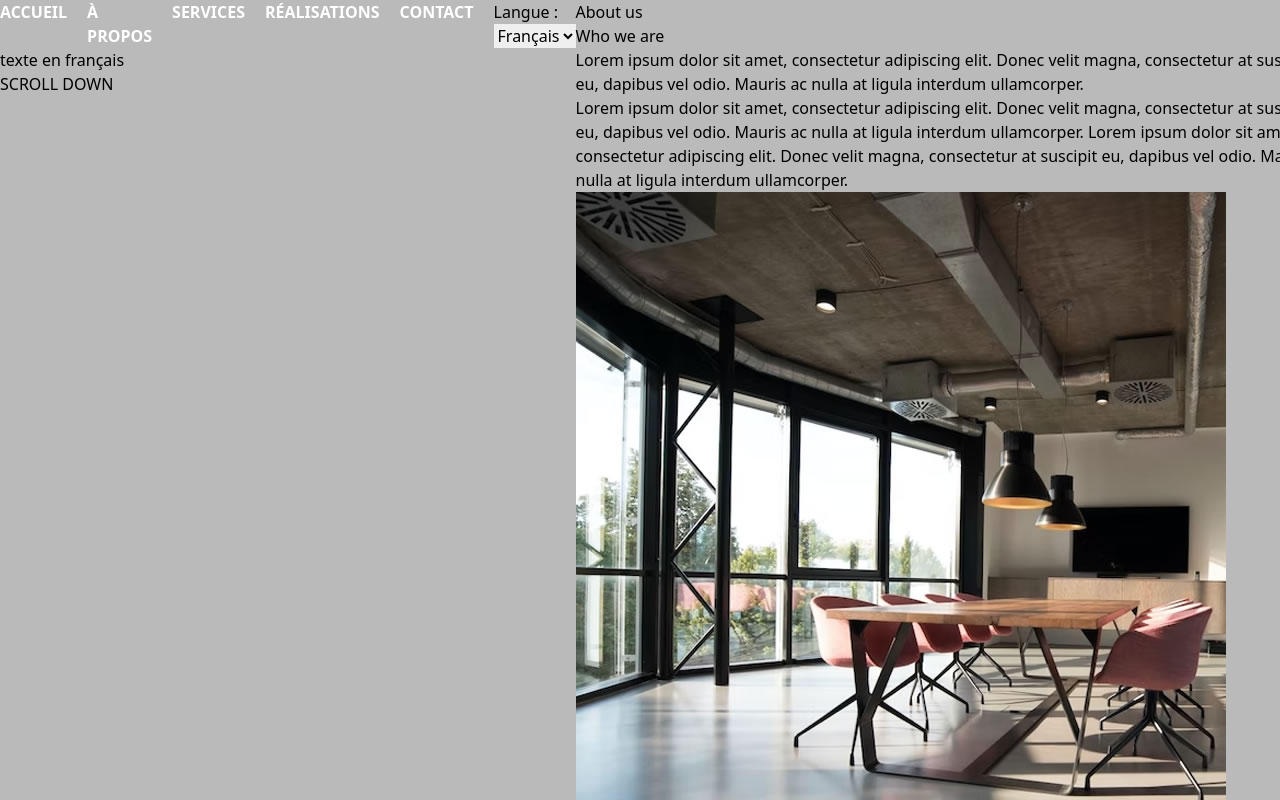
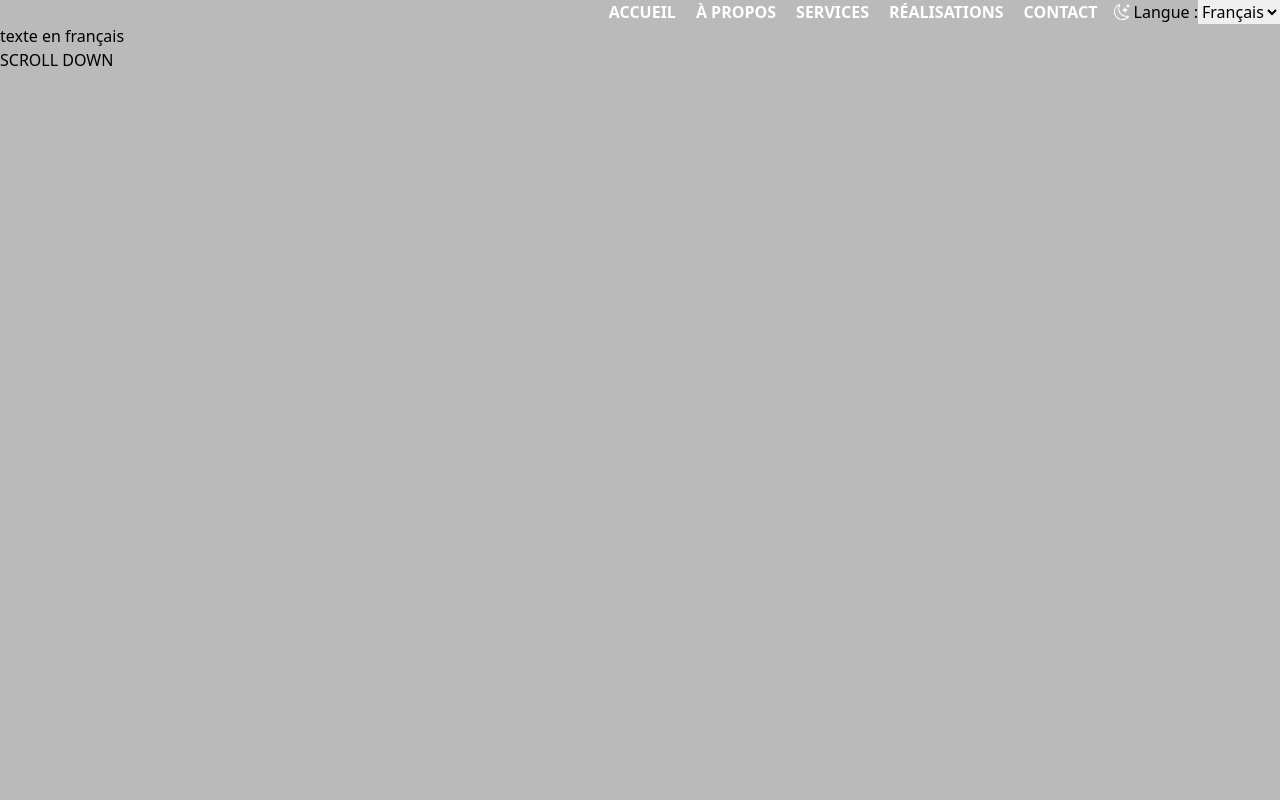
Before and after one commit to Titou360/Painter, a Next.js app: page / in a window 1280 px wide. Shown: the top 800 px of the page. Built offline with nearby package versions, Linux system fonts and the light colour scheme.

Commit message:
Adding the navbar

```diff
--- a/src/pages/index.js
+++ b/src/pages/index.js
@@ -1,13 +1,15 @@
 import { useTranslation } from 'react-i18next';
-import Header from '../components/header';
 
 // scroll horizontal
 import { ScrollTrigger } from 'gsap/dist/ScrollTrigger';
 import { gsap } from 'gsap/dist/gsap';
 import { useEffect } from 'react';
-import About from '../components/About';
+import Header from '../components/header';
 
 gsap.registerPlugin(ScrollTrigger);
+
+//composants
+import About from '../components/About';
 
 export default function Home() {
   // i18n
@@ -34,7 +36,7 @@ export default function Home() {
     <>
       <div className="container bg-painterGreyLight/50 dark:bg-painterDark">
         {' '}
-        <section className="flex flex-col">
+        <section className="panel flex flex-col">
           <Header />
           <p>{t('hourly')}</p>
           <h1>SCROLL DOWN</h1>
@@ -48,15 +50,6 @@ export default function Home() {
         <section className="panel">
           <h2>THREE</h2>
         </section>
-        <section className="panel">
-          <h2>FOUR</h2>
-        </section>
-        <section className="panel">
-          <h2>FIVE</h2>
-        </section>
-        <section className="panel">
-          <h2>FOOTER</h2>
-        </section>
       </div>
     </>
   );
```
Also changed, not shown: public/assets/img/logo.png (added).
